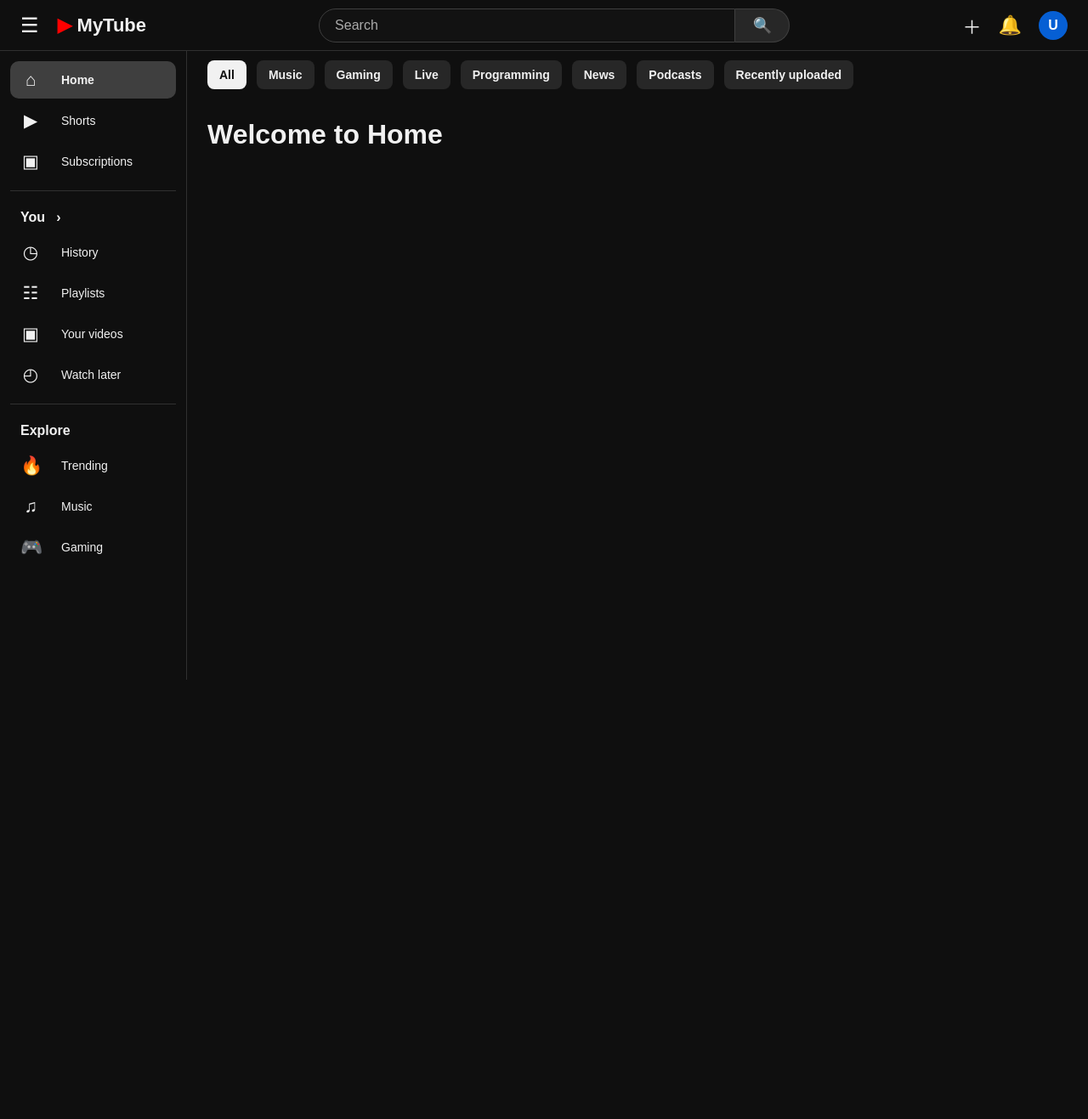
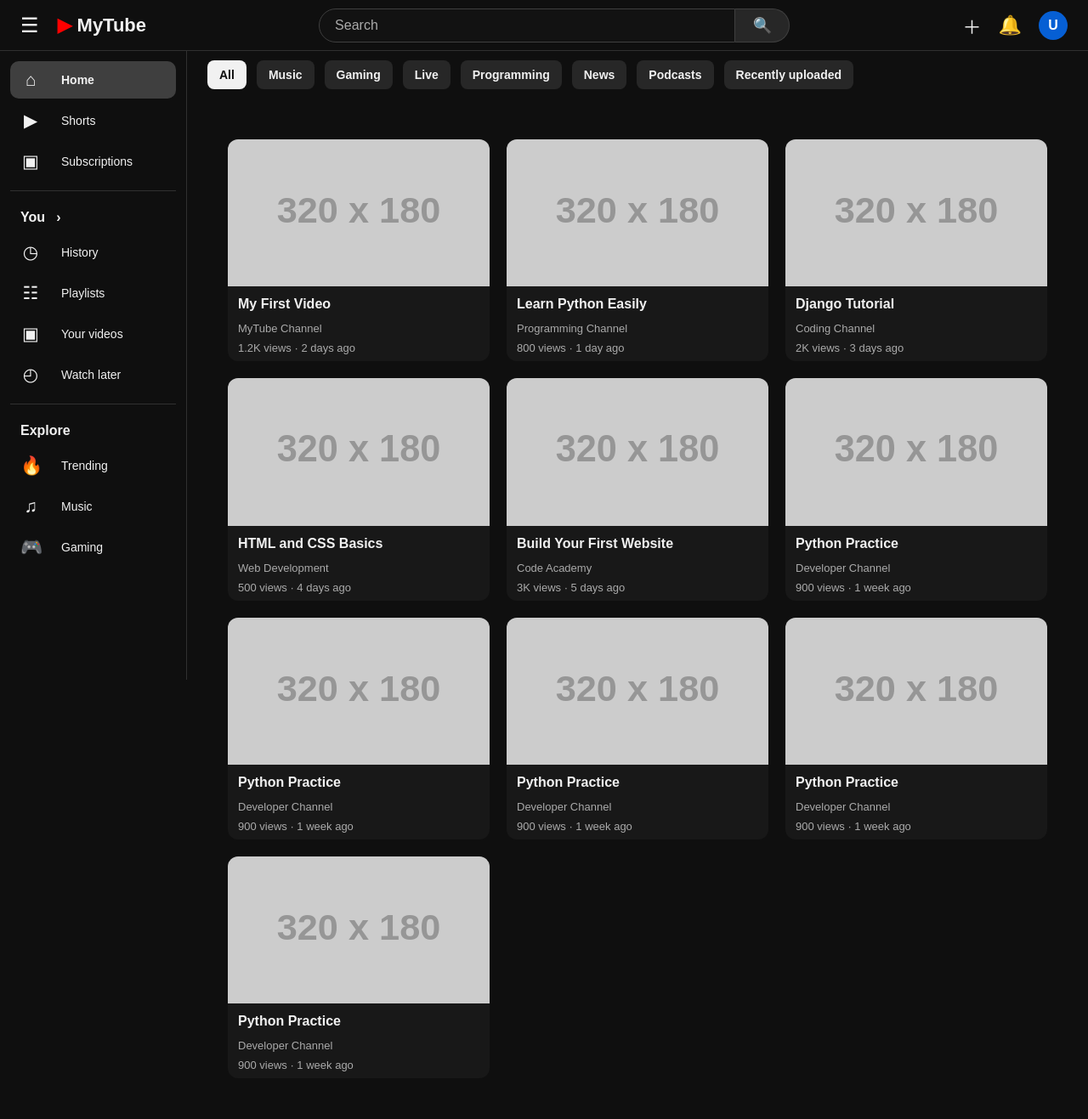
Before and after one commit to UlfathAraIslam/youTubeClone, a Django app: page / in a window 1280 px wide. Shown: the whole page at 85% size. Before the commit the page ends 800 px from the top, so only its background shows below. Run offline with Django 5.2, Linux system fonts and the light colour scheme; grey boxes labelled with a size stand in for pictures from a placeholder-image service; some libraries are stand-ins or nearby versions.

Commit message:
add video grid section in home template

```diff
--- a/home/templates/home.html
+++ b/home/templates/home.html
@@ -1,7 +1,74 @@
-
 {% extends "base.html" %}
-{% block title %}Home{% endblock %}
+{% block title %}Home - MyTube{% endblock %}
 
 {% block content %}
-    <h1>Welcome to Home</h1>
+<div class="video-grid">
+
+    <div class="video-card">
+        <img src="https://placehold.co/320x180/272727/ffffff?text=Video+1" alt="Video 1">
+        <h3>My First Video</h3>
+        <p>MyTube Channel</p>
+        <p>1.2K views · 2 days ago</p>
+    </div>
+
+    <div class="video-card">
+        <img src="https://placehold.co/320x180/272727/ffffff?text=Video+2" alt="Video 2">
+        <h3>Learn Python Easily</h3>
+        <p>Programming Channel</p>
+        <p>800 views · 1 day ago</p>
+    </div>
+
+    <div class="video-card">
+        <img src="https://placehold.co/320x180/272727/ffffff?text=Video+3" alt="Video 3">
+        <h3>Django Tutorial</h3>
+        <p>Coding Channel</p>
+        <p>2K views · 3 days ago</p>
+    </div>
+
+    <div class="video-card">
+        <img src="https://placehold.co/320x180/272727/ffffff?text=Video+4" alt="Video 4">
+        <h3>HTML and CSS Basics</h3>
+        <p>Web Development</p>
+        <p>500 views · 4 days ago</p>
+    </div>
+
+    <div class="video-card">
+        <img src="https://placehold.co/320x180/272727/ffffff?text=Video+5" alt="Video 5">
+        <h3>Build Your First Website</h3>
+        <p>Code Academy</p>
+        <p>3K views · 5 days ago</p>
+    </div>
+
+    <div class="video-card">
+        <img src="https://placehold.co/320x180/272727/ffffff?text=Video+6" alt="Video 6">
+        <h3>Python Practice</h3>
+        <p>Developer Channel</p>
+        <p>900 views · 1 week ago</p>
+    </div>
+    <div class="video-card">
+        <img src="https://placehold.co/320x180/272727/ffffff?text=Video+6" alt="Video 7">
+        <h3>Python Practice</h3>
+        <p>Developer Channel</p>
+        <p>900 views · 1 week ago</p>
+    </div>
+    <div class="video-card">
+        <img src="https://placehold.co/320x180/272727/ffffff?text=Video+6" alt="Video 8">
+        <h3>Python Practice</h3>
+        <p>Developer Channel</p>
+        <p>900 views · 1 week ago</p>
+    </div>
+    <div class="video-card">
+        <img src="https://placehold.co/320x180/272727/ffffff?text=Video+6" alt="Video 9">
+        <h3>Python Practice</h3>
+        <p>Developer Channel</p>
+        <p>900 views · 1 week ago</p>
+    </div>
+    <div class="video-card">
+        <img src="https://placehold.co/320x180/272727/ffffff?text=Video+6" alt="Video 10">
+        <h3>Python Practice</h3>
+        <p>Developer Channel</p>
+        <p>900 views · 1 week ago</p>
+    </div>
+
+</div>
 {% endblock %}
--- a/main/templates/base.html
+++ b/main/templates/base.html
@@ -309,6 +309,40 @@ main textarea::placeholder {
 main button {
     cursor: pointer;
 }
+/* Home page */
+.video-grid {
+    display: grid;
+    grid-template-columns: repeat(3, minmax(0, 1fr));
+    gap: 20px;
+    padding: 24px;
+}
+
+.video-card {
+    background-color: #181818;
+    color: white;
+    border-radius: 12px;
+    overflow: hidden;
+    min-width: 0;
+}
+
+.video-card img {
+    display: block;
+    width: 100%;
+    aspect-ratio: 16 / 9;
+    object-fit: cover;
+}
+
+.video-card h3 {
+    font-size: 16px;
+    margin: 12px;
+}
+
+.video-card p {
+    color: #aaa;
+    font-size: 13px;
+    margin: 8px 12px;
+}
+
 
 /* =========================
    10. RESPONSIVE: TABLETS
@@ -398,6 +432,17 @@ main button {
 
     main {
         padding: 16px 12px;
+    }
+}
+@media (max-width: 900px) {
+    .video-grid {
+        grid-template-columns: repeat(2, minmax(0, 1fr));
+    }
+}
+
+@media (max-width: 550px) {
+    .video-grid {
+        grid-template-columns: 1fr;
     }
 }
 </style>
```
